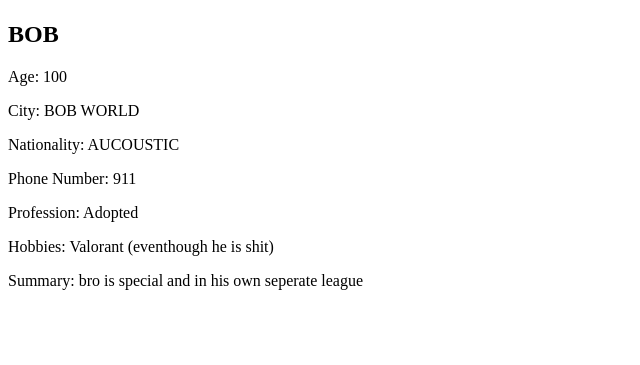
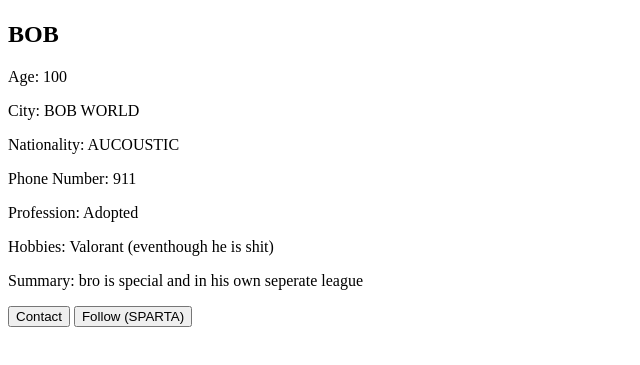
Before and after one commit to sawaiz19/sofea_github, a plain HTML site: page index.html in a window 1280 px wide. Shown: the part 383-748 px from the top of the page, without its empty margins (0-640 px from the left). Drawn offline with Linux system fonts and the light colour scheme.

Commit message:
added button = follow and contact

```diff
--- a/index.html
+++ b/index.html
@@ -18,6 +18,10 @@
     <p class="profession">Profession: Adopted</p>
     <p class="hobbies">Hobbies: Valorant (eventhough he is shit)</p>
     <p class="summary">Summary: bro is special and in his own seperate league</p>
+    <div class="buttons">
+        <button class="btn">Contact</button>
+        <button class="btn">Follow (SPARTA)</button>
+        </div>
 </div>
 </body>
 </html>
```
